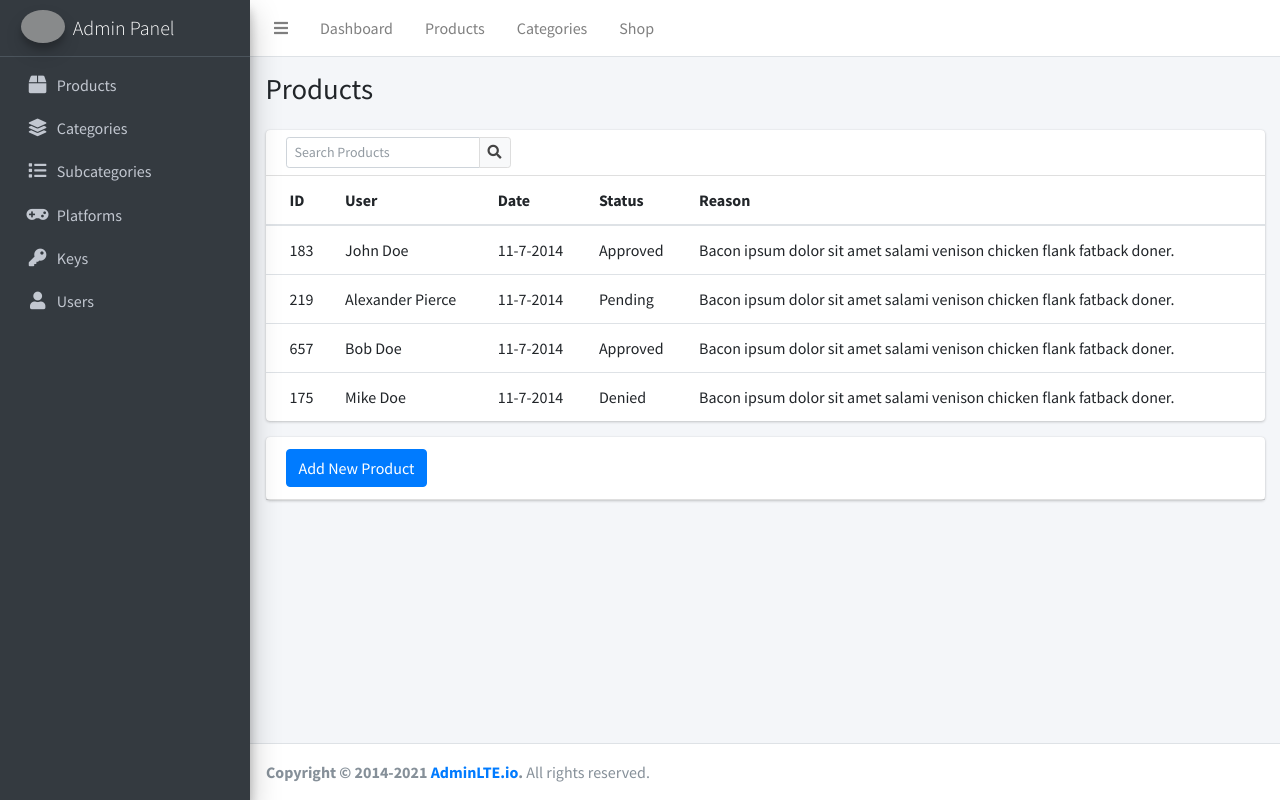
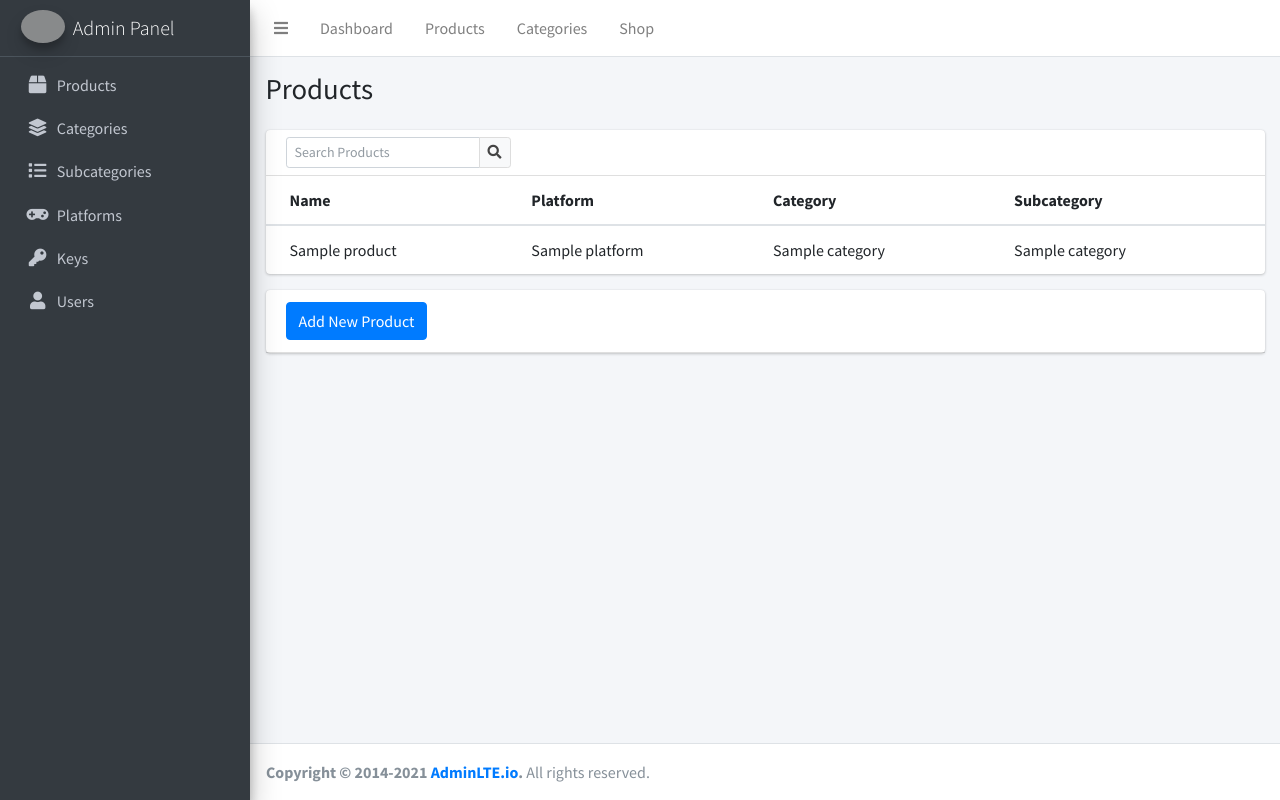
Before and after one commit to pedro092692/onlineKeyshop, a Flask app: page /admin/products in a window 1280 px wide. Run offline with Flask 3, Linux system fonts and the light colour scheme; a user stored in the database is signed in; tables that the repository leaves empty hold one stand-in row (values such as "Sample post"); parts of the project's set-up code (start-up, migrations or seed data) failed here and were passed over; some libraries are stand-ins or nearby versions; grey boxes are pictures that could not be loaded.

Commit message:
render all products in products admin products index

```diff
--- a/app/blueprints/admin/routes.py
+++ b/app/blueprints/admin/routes.py
@@ -20,7 +20,8 @@ def index():
 # products
 @bp.route('/products')
 def products():
-    return render_template('admin/products/index.html')
+    all_products = Product.get_products()
+    return render_template('admin/products/index.html', products=all_products)
 
 @bp.route('/add-product', methods=['GET', 'POST'])
 def add_product():
--- a/app/models/product.py
+++ b/app/models/product.py
@@ -19,7 +19,7 @@ class Product(db.Model):
 
     @staticmethod
     def get_products():
-        all_products = db.session.execute(db.select(Product).order_by(Product.name)).scalars().all()
+        all_products = db.session.execute(db.select(Product).order_by(Product.id.desc())).scalars().all()
         return all_products
 
     @staticmethod
--- a/app/templates/admin/includes/products/__table_content.html
+++ b/app/templates/admin/includes/products/__table_content.html
@@ -1,7 +1,6 @@
 <div class="col-12">
         <div class="card">
           <div class="card-header">
-
             <div class="card-tools float-left">
               <div class="input-group input-group-sm">
                 <input type="text" name="table_search" class="form-control float-right" placeholder="Search Products">
@@ -18,42 +17,21 @@
             <table class="table table-hover text-nowrap">
               <thead>
                 <tr>
-                  <th>ID</th>
-                  <th>User</th>
-                  <th>Date</th>
-                  <th>Status</th>
-                  <th>Reason</th>
+                  <th>Name</th>
+                  <th>Platform</th>
+                  <th>Category</th>
+                  <th>Subcategory</th>
                 </tr>
               </thead>
               <tbody>
-                <tr>
-                  <td>183</td>
-                  <td>John Doe</td>
-                  <td>11-7-2014</td>
-                  <td><span class="tag tag-success">Approved</span></td>
-                  <td>Bacon ipsum dolor sit amet salami venison chicken flank fatback doner.</td>
-                </tr>
-                <tr>
-                  <td>219</td>
-                  <td>Alexander Pierce</td>
-                  <td>11-7-2014</td>
-                  <td><span class="tag tag-warning">Pending</span></td>
-                  <td>Bacon ipsum dolor sit amet salami venison chicken flank fatback doner.</td>
-                </tr>
-                <tr>
-                  <td>657</td>
-                  <td>Bob Doe</td>
-                  <td>11-7-2014</td>
-                  <td><span class="tag tag-primary">Approved</span></td>
-                  <td>Bacon ipsum dolor sit amet salami venison chicken flank fatback doner.</td>
-                </tr>
-                <tr>
-                  <td>175</td>
-                  <td>Mike Doe</td>
-                  <td>11-7-2014</td>
-                  <td><span class="tag tag-danger">Denied</span></td>
-                  <td>Bacon ipsum dolor sit amet salami venison chicken flank fatback doner.</td>
-                </tr>
+                {% for product in products %}
+                  <tr>
+                      <td>{{ product.name|capitalize }}</td>
+                      <td>{{ product.platform.name|capitalize }}</td>
+                      <td>{{ product.category.name|capitalize }}</td>
+                      <td>{{ product.sub_category.name|capitalize }}</td>
+                  </tr>
+                {% endfor %}
               </tbody>
             </table>
           </div>
```
Also changed, not shown: app/models/category.py (line endings or trailing spaces).
